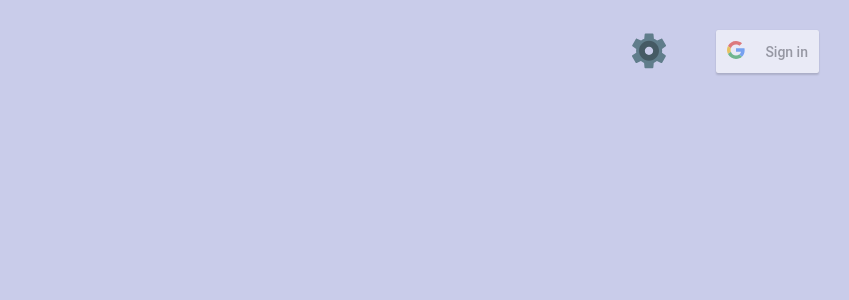
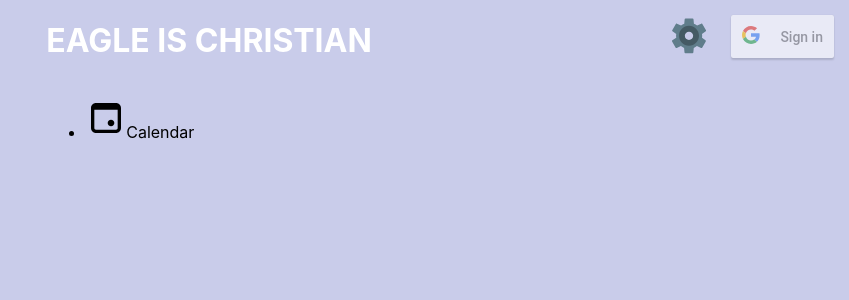
Before and after one commit to jjwithanr/study-deep, a React (Create React App) app: page / in a window 1280 px wide. Shown: the top 300 px of the page, without its empty margins (431-1280 px from the left). Built offline with nearby package versions, Linux system fonts and the light colour scheme.

Commit message:
Moved component classes in index.css to components.css

```diff
--- a/src/App.js
+++ b/src/App.js
@@ -1,12 +1,17 @@
 import React, { useEffect, useContext } from 'react'
+import './index.css'
 import Timer from './components/Timer'
 import TopRight from './components/TopRight'
+import Sidebar from './components/Sidebar'
+
 
 const App = () => {
   const showSettings = false;
   return (
     <>
+      <h1>EAGLE IS CHRISTIAN</h1>
       <TopRight />
+      <Sidebar />
       { showSettings === false ?
       <>
         <Timer duration={25} />
--- a/src/components/Settings.js
+++ b/src/components/Settings.js
@@ -1,5 +1,5 @@
 import React, { useState, useContext } from 'react'
-
+import './components.css'
 
 const Settings = () => {
     // make settings object containing durations, colors?
--- /dev/null
+++ b/src/components/Sidebar.js
@@ -0,0 +1,22 @@
+import React from 'react'
+import './components.css'
+import { CgCalendarToday } from 'react-icons/cg'
+
+
+const Sidebar = () => {
+    return (
+        <div className="sidebar">
+            <div className="sidebarWrapper">
+                <ul className="sidebarList">
+                    <li className="sidebarListItem">
+                    <CgCalendarToday size={40} />
+                    <span className="sidebarListItemText">Calendar</span>
+                    </li>
+                </ul>
+
+            </div>
+        </div>
+    )
+}
+
+export default Sidebar
--- a/src/components/Timer.js
+++ b/src/components/Timer.js
@@ -1,4 +1,5 @@
 import React from 'react'
+import './components.css'
 import { CountdownCircleTimer } from 'react-countdown-circle-timer'
 
 const Timer = (props) => {
--- a/src/components/TopRight.js
+++ b/src/components/TopRight.js
@@ -1,5 +1,5 @@
 import React from 'react'
-import '../index.css'
+import './components.css'
 import { FcSettings } from 'react-icons/fc'
 import { GoogleLogin } from 'react-google-login';
 
--- /dev/null
+++ b/src/components/components.css
@@ -0,0 +1,38 @@
+.top-right {
+    width: 100%;
+    height: 40px;
+    display: inline;
+}
+
+.googleLogin {
+    position: absolute;
+    top: 0px;
+    right: 0px;
+    padding: 15px;
+}
+
+.settingsIcon {
+    position: absolute;
+    top: 0px;
+    right: 125px;
+    padding: 15px;
+    vertical-align: middle;
+    justify-content: center;
+    align-items: center;
+}
+
+.settingsIcon:hover {
+    cursor: pointer;
+    opacity: 0.75;
+}
+
+.timer {
+    position: absolute;
+    top: 50%;
+    left: 50%;
+    transform: translate(-50%, -50%);
+}
+
+.sidebar {
+    display: flex;
+}
--- a/src/index.css
+++ b/src/index.css
@@ -14,38 +14,3 @@ body {
   justify-content: center;
   align-items: center;
 }
-
-.top-right {
-  width: 100%;
-  height: 40px;
-  display: inline;
-}
-
-.googleLogin {
-  position: absolute;
-  top: 0px;
-  right: 0px;
-  padding: 30px;
-}
-
-.settingsIcon {
-  position: absolute;
-  top: 0px;
-  right: 150px;
-  padding: 30px;
-  vertical-align: middle;
-  justify-content: center;
-  align-items: center;
-}
-
-.settingsIcon:hover {
-  cursor: pointer;
-  opacity: 0.75;
-}
-
-.timer {
-  position: absolute;
-  top: 50%;
-  left: 50%;
-  transform: translate(-50%, -50%);
-}
```
Also changed, not shown: src/components/Navbar.js (deleted, +0 -15 lines).
